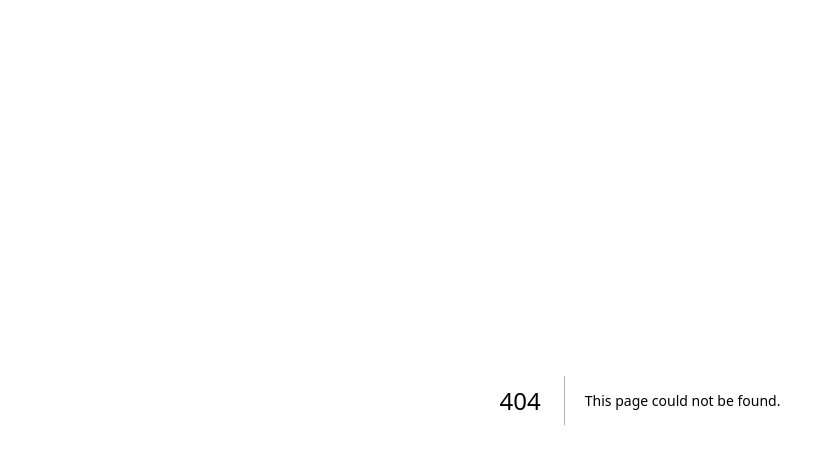
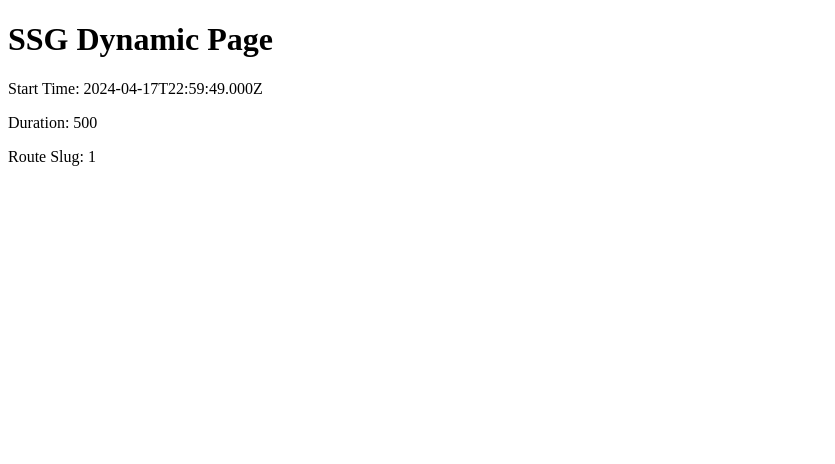
Before and after one commit to saadataz/create-next-app-14, a Next.js app: page /pages/dynamic/1 in a window 1280 px wide. Before the commit this address had no page. Shown: the top 464 px of the page, without its empty margins (0-835 px from the left). Built offline with nearby package versions, Linux system fonts and the light colour scheme.

Commit message:
added dynamic route

```diff
--- /dev/null
+++ b/src/pages/pages/dynamic/[slug].tsx
@@ -0,0 +1,30 @@
+import { getDataAfterWait } from "@/lib/getDataAfterWait";
+import type { InferGetStaticPropsType } from "next";
+import { useRouter } from "next/router";
+
+export const getStaticProps = async () => {
+  const data = await getDataAfterWait(500);
+  return { props: { data } };
+};
+
+export const getStaticPaths = async () => {
+  return {
+    paths: ["/pages/dynamic/foo", "/pages/dynamic/bar"],
+    fallback: "blocking",
+  };
+};
+
+export default function Page({
+  data,
+}: InferGetStaticPropsType<typeof getStaticProps>) {
+  const router = useRouter();
+
+  return (
+    <main>
+      <h1>SSG Dynamic Page</h1>
+      <p>Start Time: {new Date(data.startTime).toISOString()}</p>
+      <p>Duration: {data.duration}</p>
+      <p>Route Slug: {router.query.slug}</p>
+    </main>
+  );
+}
```
Also changed, not shown: package.json (+6 -6 lines), 2 other files (tests, documents, lock files or other folders).
